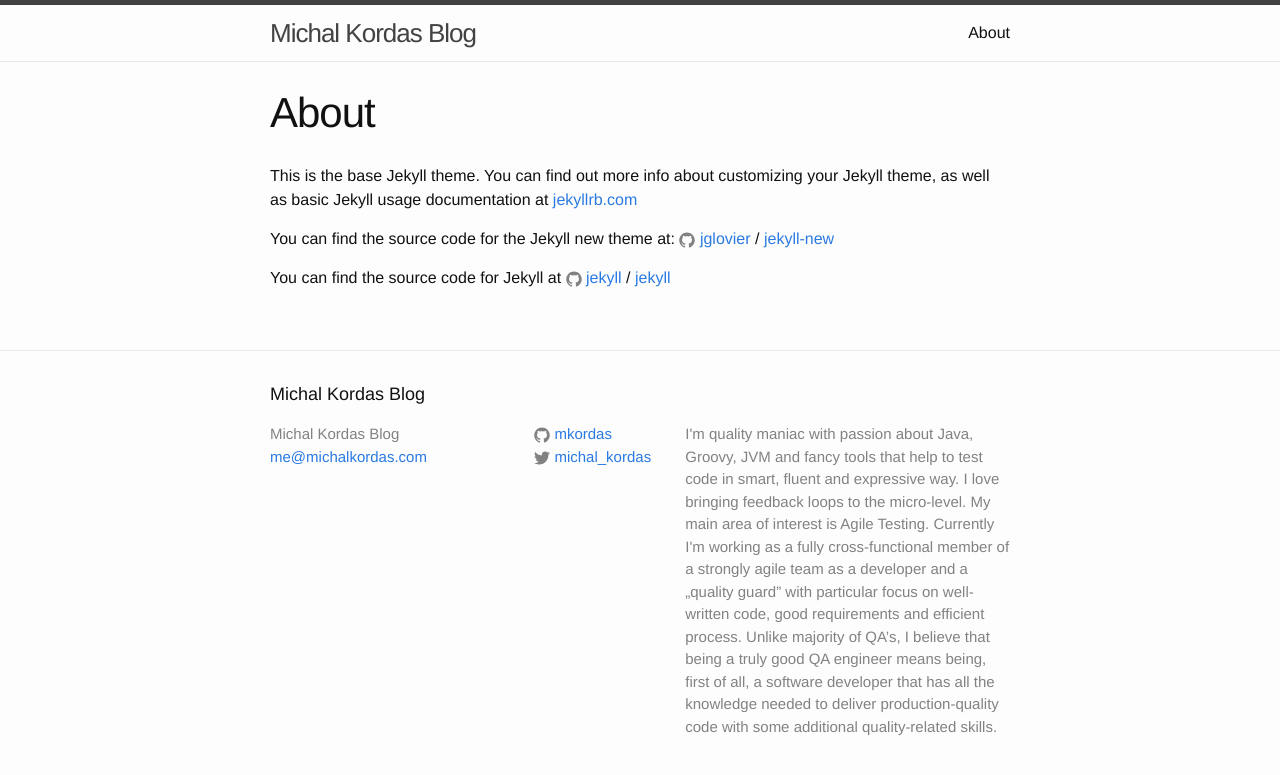
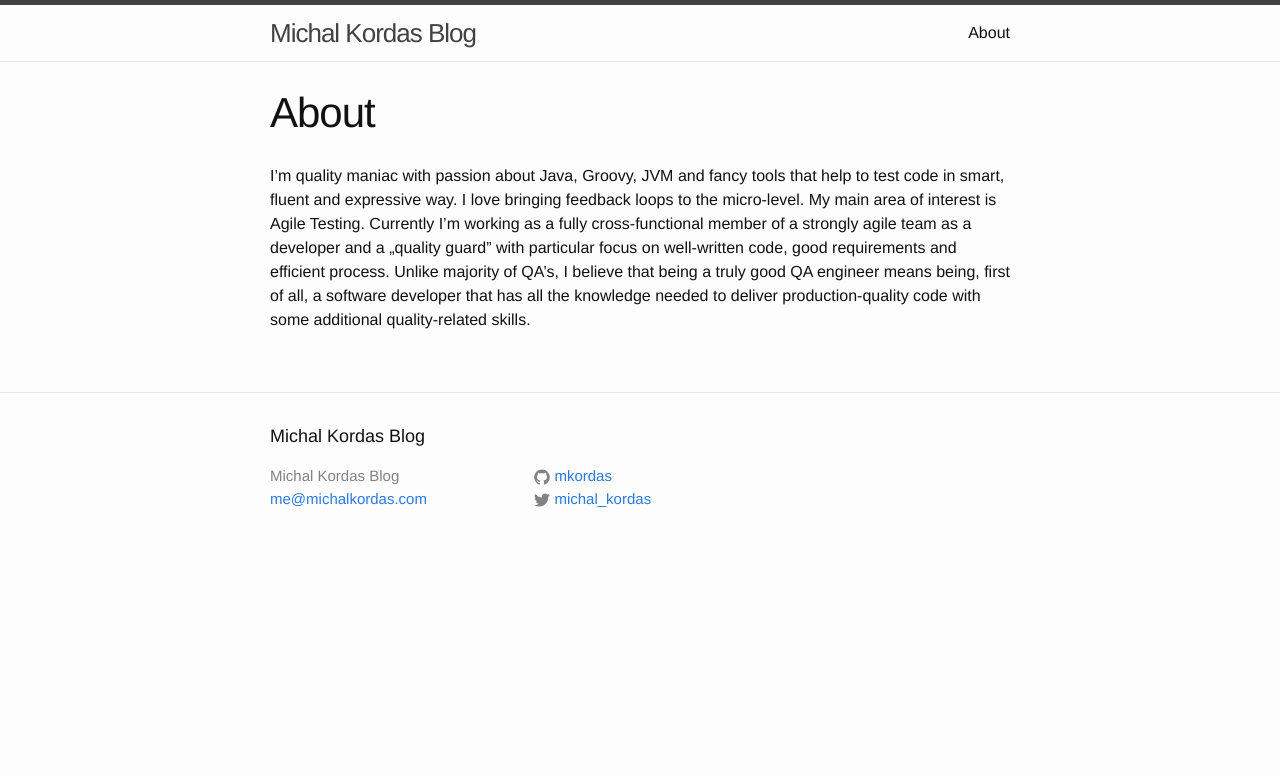
Before and after one commit to mkordas/mkordas.github.io, a Jekyll site: the page built from about.md, in a window 1280 px wide. Shown: the top 775 px of the page. Built offline with Jekyll 4.4.1, drawn with Linux system fonts in a browser that asks for light colours.

Commit message:
Move description to about page

```diff
--- a/_config.yml
+++ b/_config.yml
@@ -2,15 +2,7 @@
 title: Michal Kordas Blog
 email: me@michalkordas.com
 description: >
-  I'm quality maniac with passion about Java, Groovy, JVM and fancy tools
-  that help to test code in smart, fluent and expressive way. I love bringing
-  feedback loops to the micro-level. My main area of interest is Agile Testing.
-  Currently I'm working as a fully cross-functional member of a strongly agile
-  team as a developer and a „quality guard” with particular focus on
-  well-written code, good requirements and efficient process. Unlike majority of
-  QA’s, I believe that being a truly good QA engineer means being, first of all,
-  a software developer that has all the knowledge needed to deliver
-  production-quality code with some additional quality-related skills.
+
 baseurl: ""
 url: "http://mkordas.github.io"
 twitter_username: michal_kordas
--- a/about.md
+++ b/about.md
@@ -4,12 +4,12 @@
 permalink: /about/
 ---
 
-This is the base Jekyll theme. You can find out more info about customizing your Jekyll theme, as well as basic Jekyll usage documentation at [jekyllrb.com](http://jekyllrb.com/)
-
-You can find the source code for the Jekyll new theme at:
-{% include icon-github.html username="jglovier" %} /
-[jekyll-new](https://github.com/jglovier/jekyll-new)
-
-You can find the source code for Jekyll at
-{% include icon-github.html username="jekyll" %} /
-[jekyll](https://github.com/jekyll/jekyll)
+I'm quality maniac with passion about Java, Groovy, JVM and fancy tools that
+help to test code in smart, fluent and expressive way. I love bringing feedback
+loops to the micro-level. My main area of interest is Agile Testing. Currently
+I'm working as a fully cross-functional member of a strongly agile team as a
+developer and a „quality guard” with particular focus on well-written code, good
+requirements and efficient process. Unlike majority of QA’s, I believe that
+being a truly good QA engineer means being, first of all, a software developer
+that has all the knowledge needed to deliver production-quality code with some
+additional quality-related skills.
```
